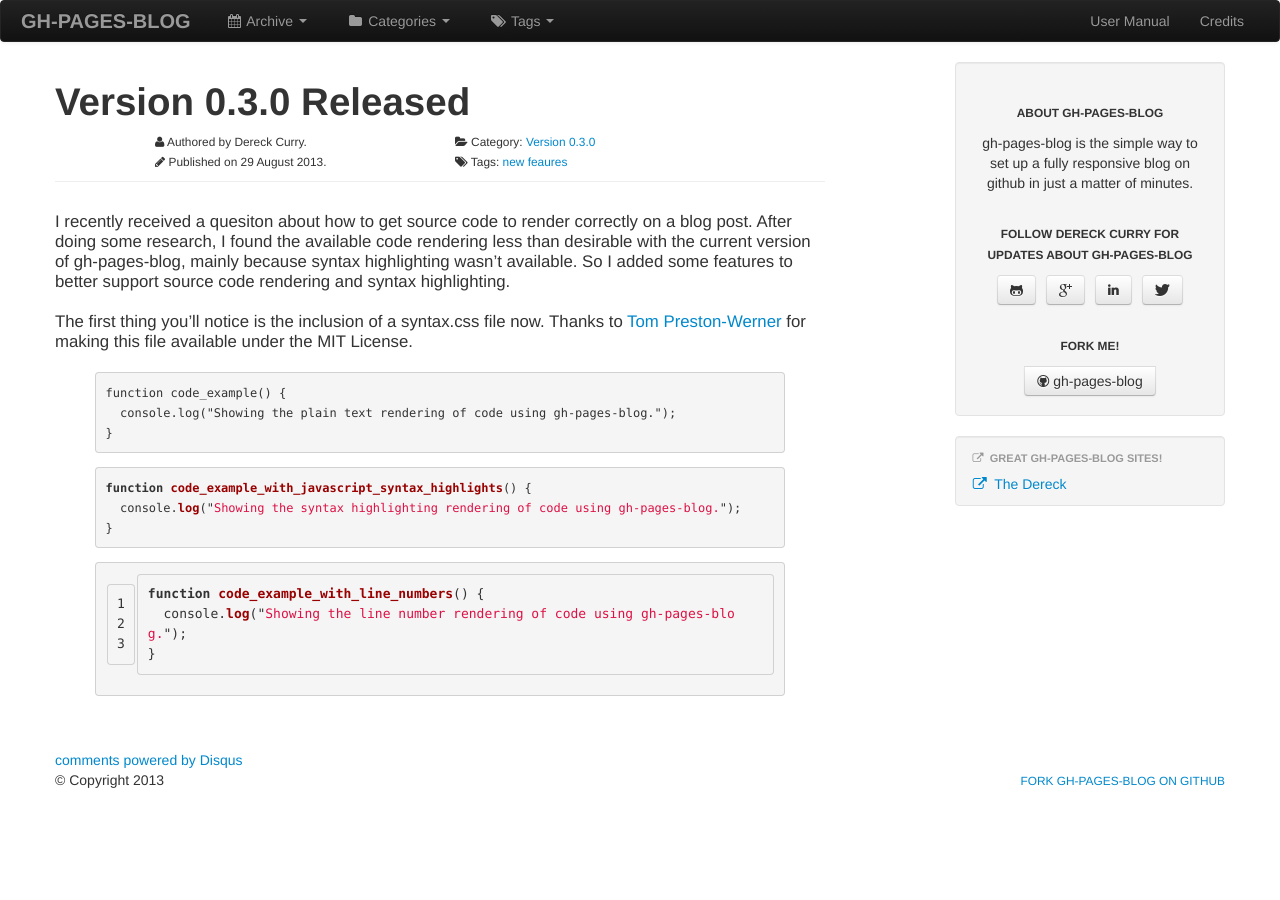
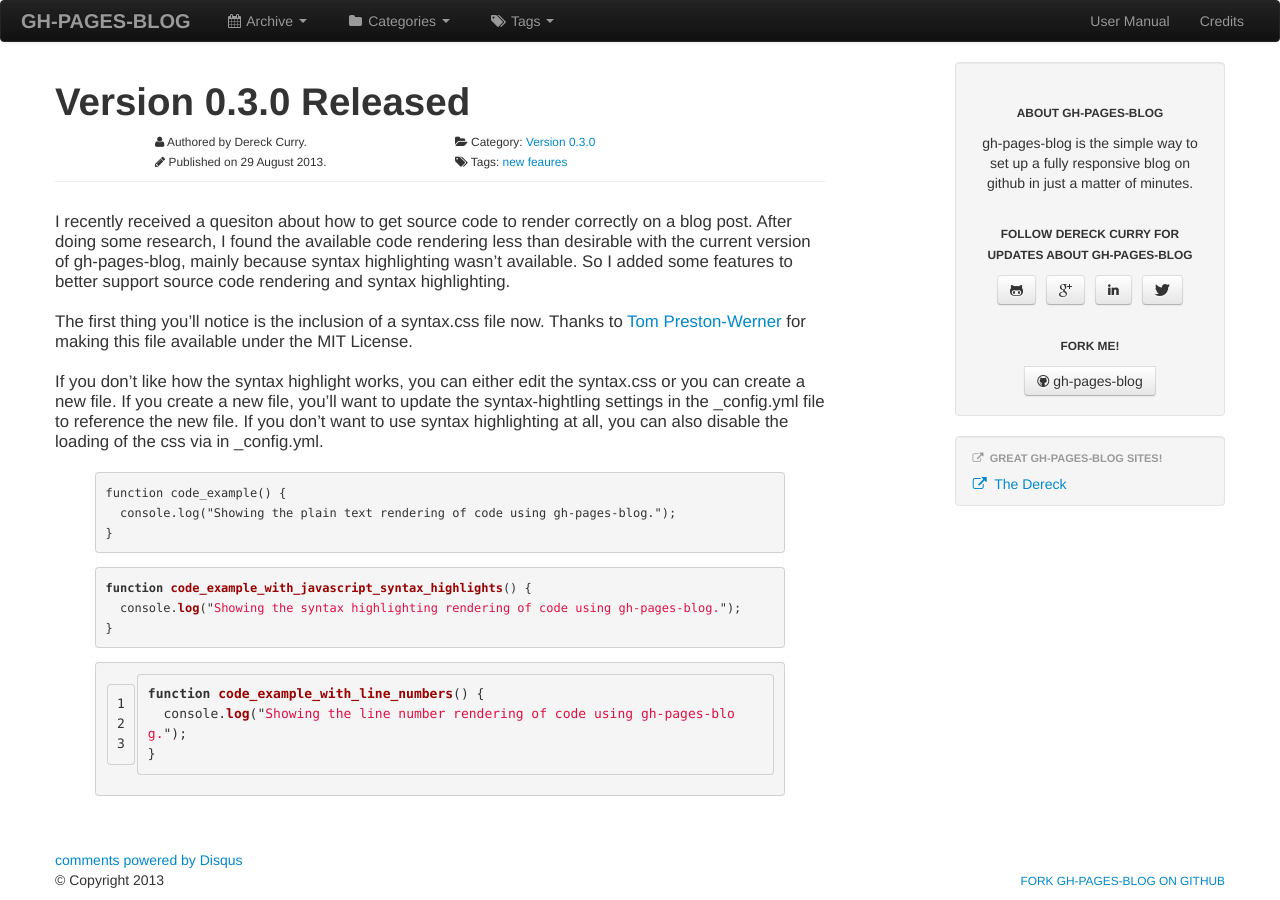
Before and after one commit to thedereck/gh-pages-blog, a Jekyll site: the page built from _posts/2013-08-29-version-0-3-0.md, in a window 1280 px wide. Built offline with Jekyll 4.4.1, drawn with Linux system fonts in a browser that asks for light colours; comment, search, counter and statistics services are not loaded.

Commit message:
Update 2013-08-29-version-0-3-0.md

```diff
--- a/_posts/2013-08-29-version-0-3-0.md
+++ b/_posts/2013-08-29-version-0-3-0.md
@@ -9,6 +9,8 @@
 I recently received a quesiton about how to get source code to render correctly on a blog post. After doing some research, I found the available code rendering less than desirable with the current version of gh-pages-blog, mainly because syntax highlighting wasn't available. So I added some features to better support source code rendering and syntax highlighting.
 
 The first thing you'll notice is the inclusion of a syntax.css file now. Thanks to [Tom Preston-Werner](https://github.com/mojombo/jekyll) for making this file available under the MIT License.
+
+If you don't like how the syntax highlight works, you can either edit the syntax.css or you can create a new file. If you create a new file, you'll want to update the syntax-hightling settings in the \_config.yml file to reference the new file. If you don't want to use syntax highlighting at all, you can also disable the loading of the css via in \_config.yml.
 
 {% highlight text %}
 function code_example() {
```
